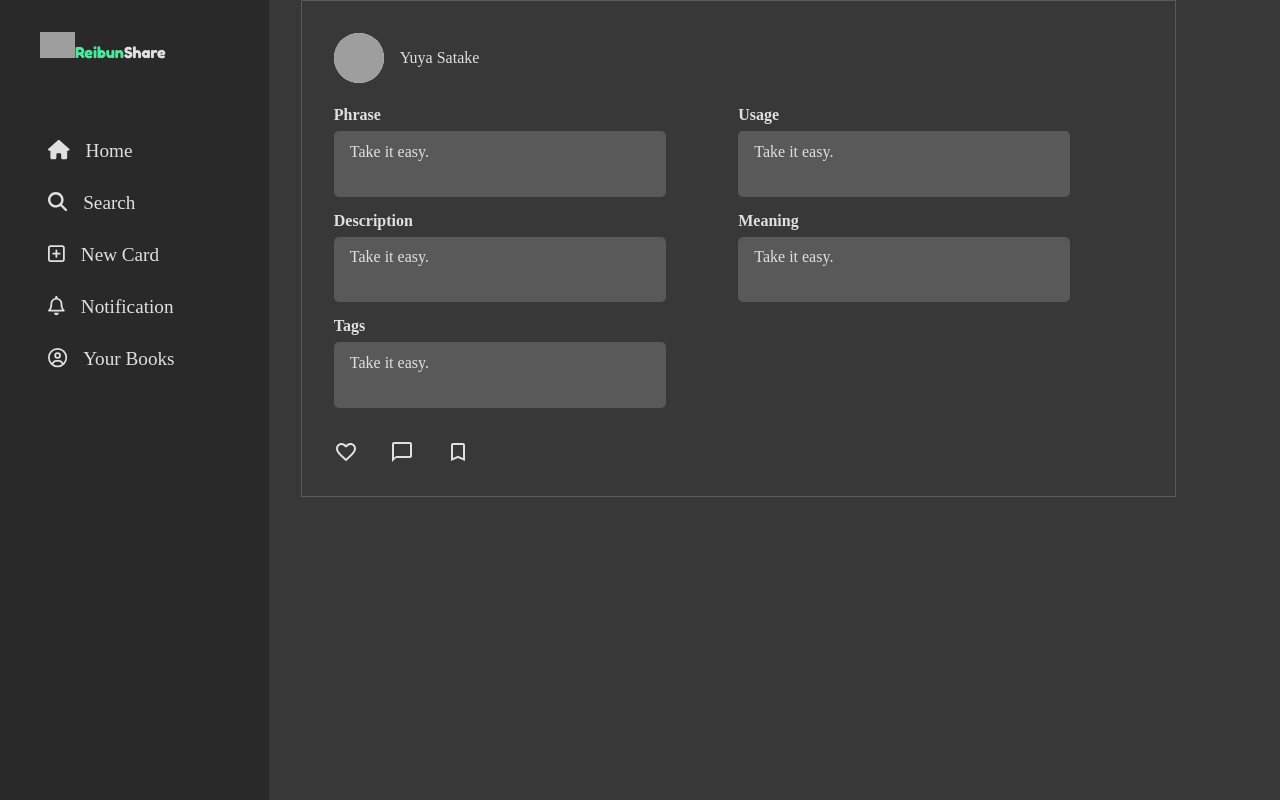
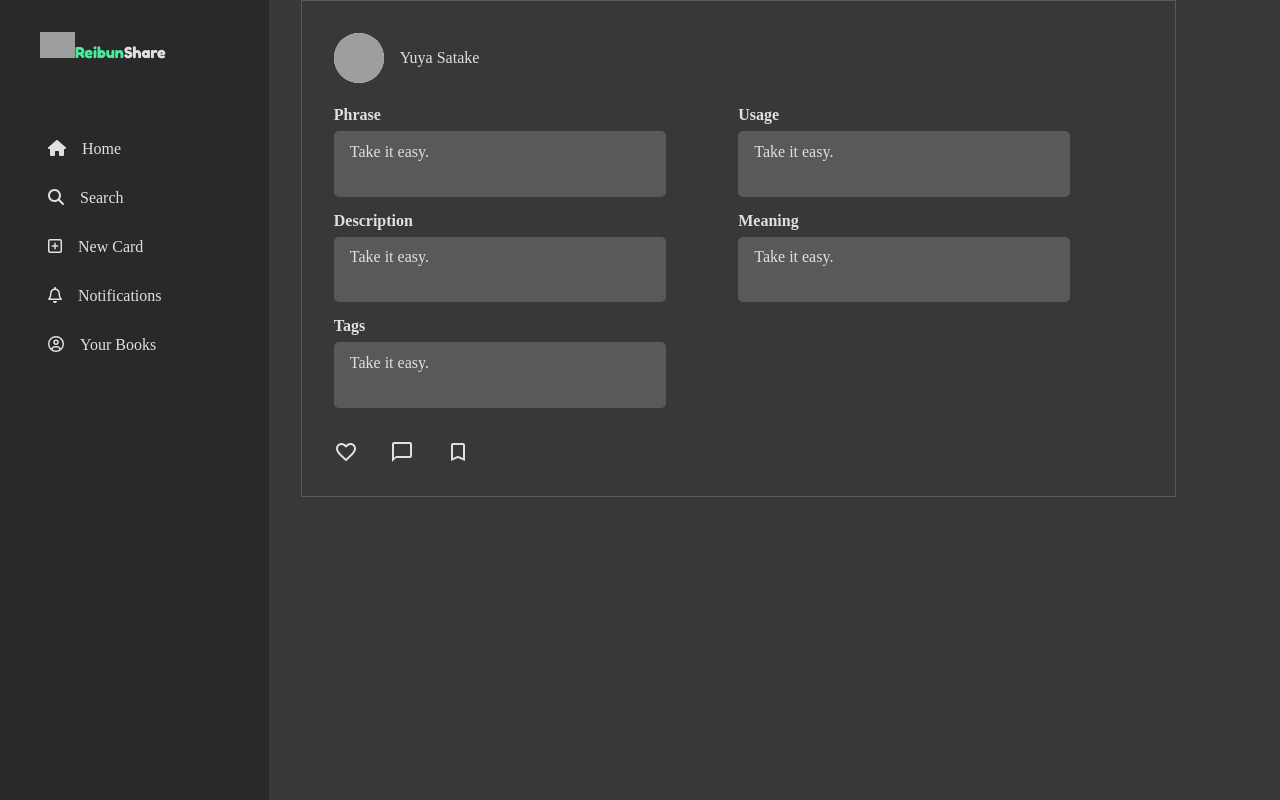
Before and after one commit to tayu78/reibunshare-frontend, a React (Vite) app: page /home in a window 1280 px wide. Built offline with nearby package versions, Linux system fonts and the light colour scheme; grey boxes are pictures that could not be loaded.

Commit message:
added tmp link

```diff
--- a/src/components/Landing/Hero/index.tsx
+++ b/src/components/Landing/Hero/index.tsx
@@ -1,7 +1,9 @@
+import { useNavigate } from "react-router-dom";
 import styles from "./styles.module.scss";
 import chillingImg from "../../../assets/images/chilling.svg";
 
 const Hero = () => {
+  const navigate = useNavigate();
   return (
     <header className={styles.header}>
       <div>
@@ -9,7 +11,9 @@ const Hero = () => {
           Find the <span className={styles.fontGreen}>native expressions</span>{" "}
           and Make your life <span className={styles.fontGreen}>easier</span>
         </h1>
-        <div className={styles.btn}>Get Started</div>
+        <div className={styles.btn} onClick={() => navigate("/signup")}>
+          Get Started
+        </div>
       </div>
 
       <img src={chillingImg} alt="chilling" />
--- a/src/components/Navbar/NavLink/index.tsx
+++ b/src/components/Navbar/NavLink/index.tsx
@@ -1,18 +1,20 @@
+import { Link } from "react-router-dom";
 import { FontAwesomeIcon } from "@fortawesome/react-fontawesome";
 import { IconProp } from "@fortawesome/fontawesome-svg-core";
 import styles from "./styles.module.scss";
 
 type propsTypes = {
   name: string;
+  linkto: string;
   icon: IconProp;
 };
 
-const NavLink = ({ name, icon }: propsTypes) => {
+const NavLink = ({ name, icon, linkto }: propsTypes) => {
   return (
-    <li className={styles.navLink}>
+    <Link to={linkto} className={styles.navLink}>
       <FontAwesomeIcon icon={icon} />
       <span>{name}</span>
-    </li>
+    </Link>
   );
 };
 
--- a/src/components/Navbar/index.tsx
+++ b/src/components/Navbar/index.tsx
@@ -16,11 +16,11 @@ const Navbar = () => {
       </div>
 
       <ul>
-        <NavLink name="Home" icon={faHouse} />
-        <NavLink name="Search" icon={faMagnifyingGlass} />
-        <NavLink name="New Card" icon={faSquarePlus} />
-        <NavLink name="Notification" icon={faBell} />
-        <NavLink name="Your Books" icon={faCircleUser} />
+        <NavLink name="Home" icon={faHouse} linkto="/home" />
+        <NavLink name="Search" icon={faMagnifyingGlass} linkto="/search" />
+        <NavLink name="New Card" icon={faSquarePlus} linkto="/newCard" />
+        <NavLink name="Notifications" icon={faBell} linkto="/notifications" />
+        <NavLink name="Your Books" icon={faCircleUser} linkto="/profile" />
       </ul>
     </div>
   );
```
